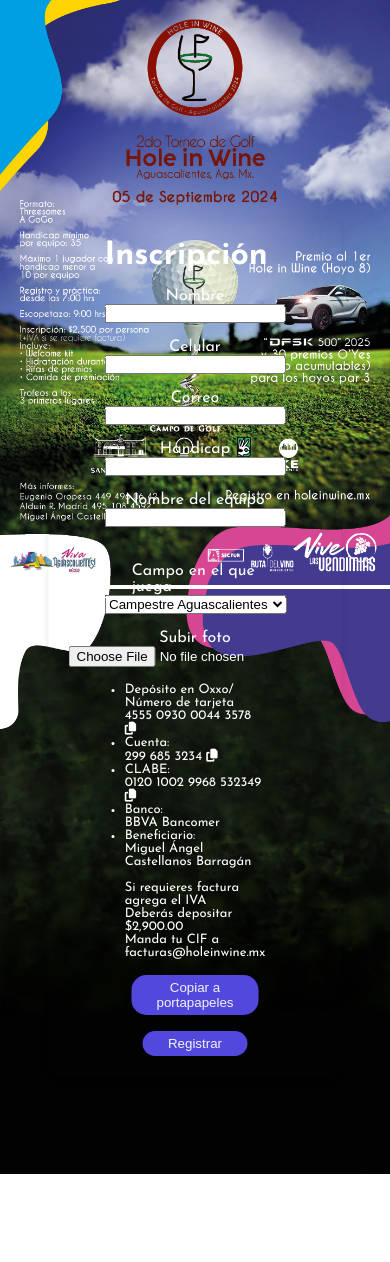
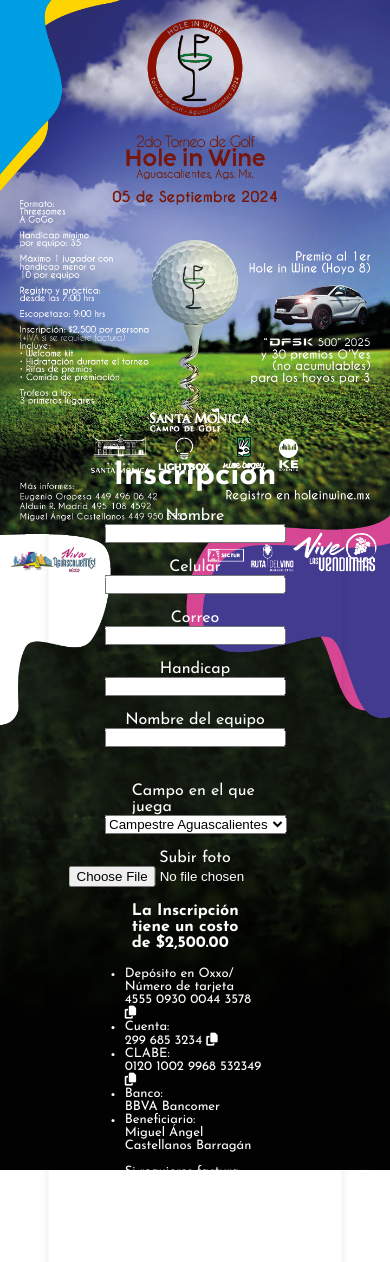
Before and after one commit to jromo1506/Golf, a plain HTML site: page index.html in a window 390 px wide. Shown: the top 1262 px of the page. Before the commit the page ends 1178 px from the top, so only its background shows below. Drawn offline with Linux system fonts and the light colour scheme.

Commit message:
casicasi

```diff
--- a/index.html
+++ b/index.html
@@ -126,13 +126,13 @@
         <div>
             <img src="./mobil1.jpg" class="bg1">
         </div>
-        <div style="position: relative">
+        <div style="position: relative; margin-top: -4px;">
             <img src="./mobil2.jpg" class="bg1">
             <form class="formMobil" action="backend.php" method="post" enctype="multipart/form-data">
                 <div class="flex-sa">
 
-                    <div>
-                        <h1>Inscripción</h1>
+                    <div style="width: 100%;">
+                        <h1 style="text-align: center;">Inscripción</h1>
                         <br>
                         <div class="flex-col-c">
                             <label>Nombre</label>
@@ -172,6 +172,8 @@
                             <input type="file" name="foto" accept="image/*" required>
                         </div><br>
                         <div class="flex-col-c">
+                            <h4>La Inscripción tiene un costo de $2,500.00</h4>
+                                    <br>
                             <ul class="lista-info">
                                 <li>
                                     <label>Depósito en Oxxo/ Número de tarjeta</label>
@@ -204,7 +206,6 @@
 
                             </ul>
                             <br>
-                            <button onclick="copiarTexto(event)">Copiar a portapapeles</button>
                         </div>
                         <br>
                         <div class="flex-col-c">
--- a/stylesGolf.css
+++ b/stylesGolf.css
@@ -101,7 +101,7 @@
 
     .formMobil{
         position: absolute;
-        top: 10%;
+        top: 50%;
         left: 50%;
     }
 
@@ -117,7 +117,7 @@
     .formMobil {
         color: white;
         position: absolute;
-        top: 10%;
+        top: 50%;
         left: 50%;
         font-family: "Josefin Sans", sans-serif;
         transform: translate(-50%, -50%);
```
